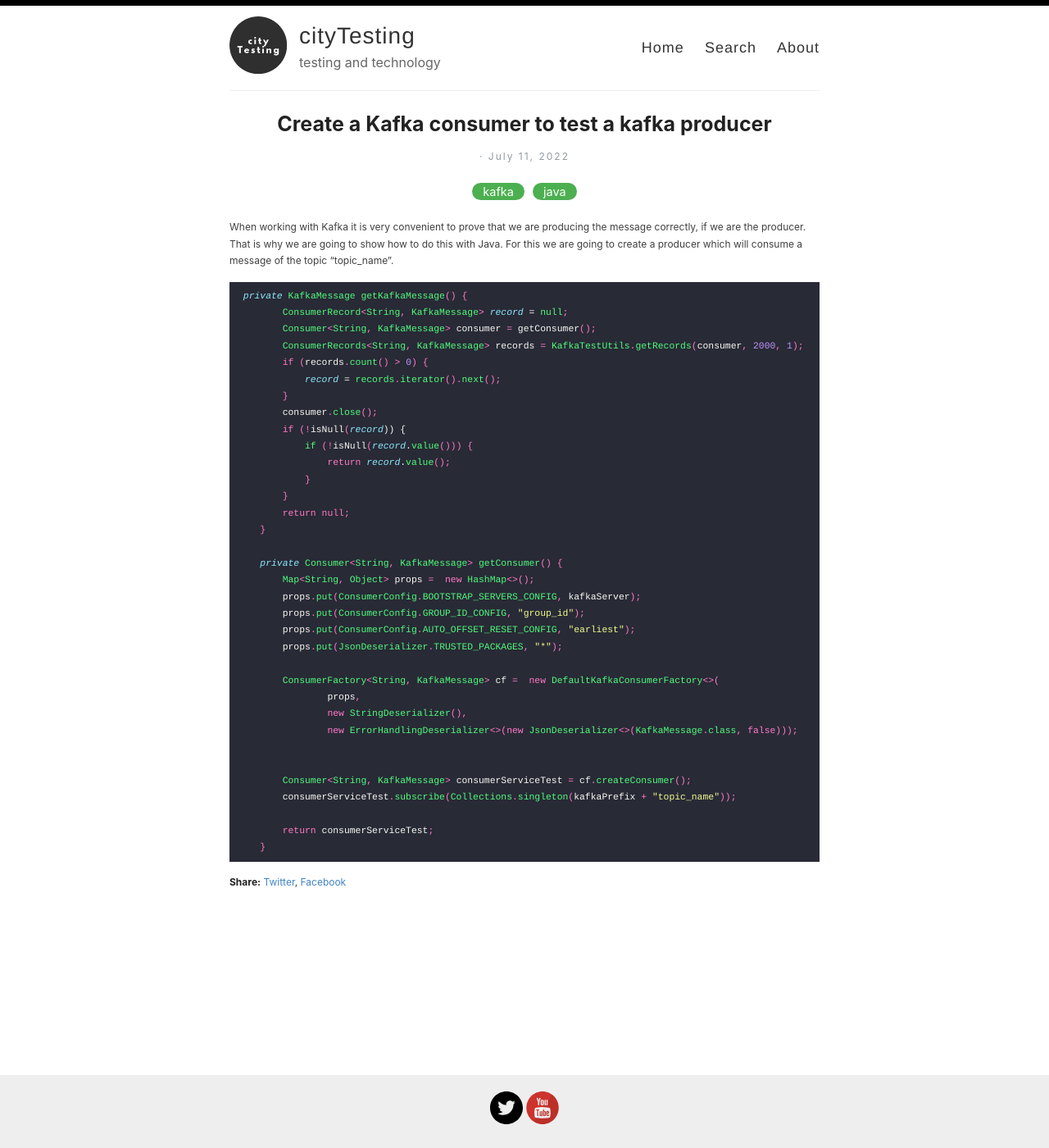
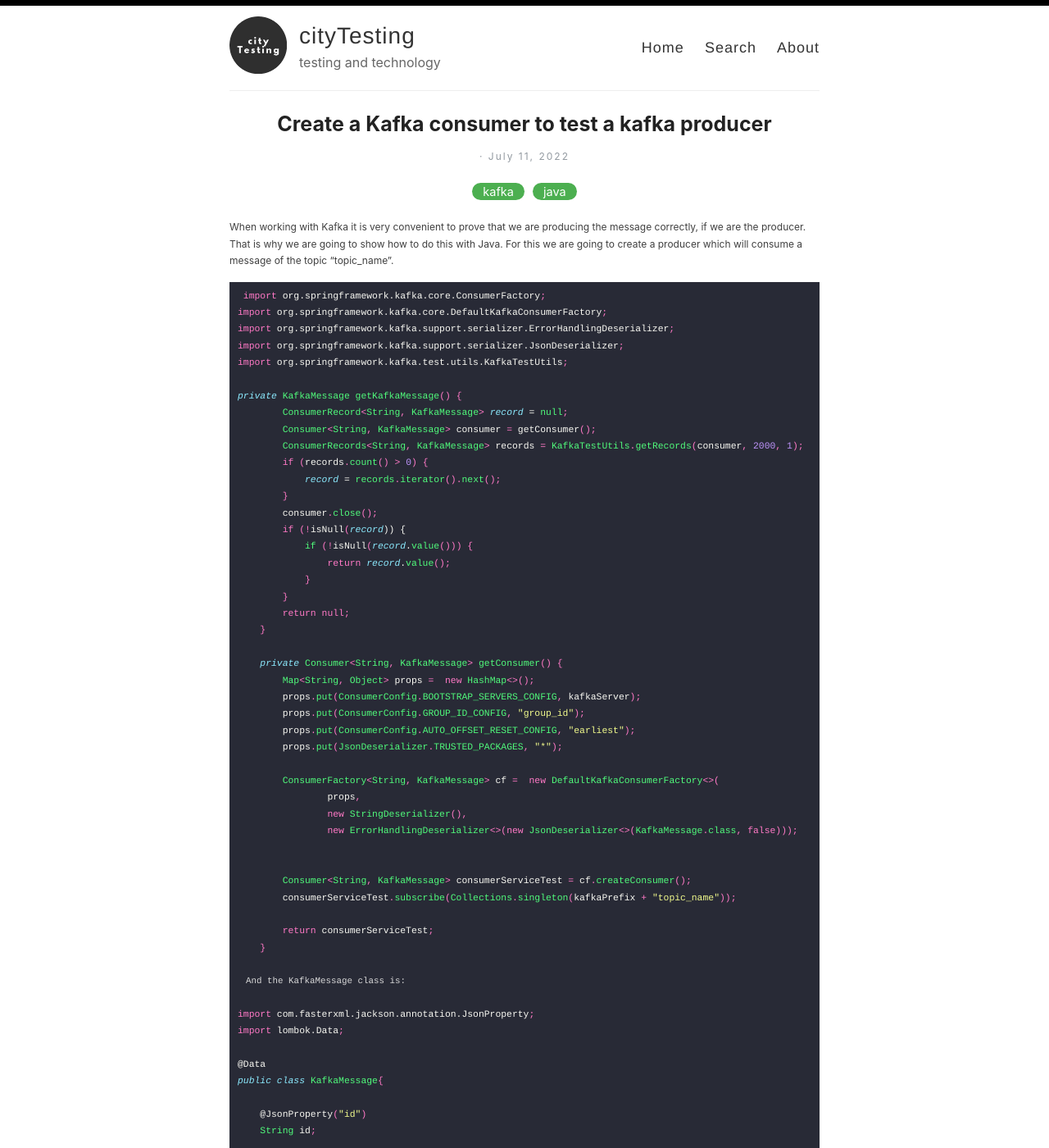
Before and after one commit to cityTesting/citytesting.github.io, a Jekyll site: the page built from _posts/2022-07-11-create-kafka-consumer-test-kafka-producer.md, in a window 1280 px wide and 1400 px high. Shown: the whole window at 82% size. Built offline with Jekyll 4.4.1, drawn with Linux system fonts in a browser that asks for light colours; some of the changed text lies outside the part shown.

Commit message:
Update 2022-07-11-create-kafka-consumer-test-kafka-producer.md

```diff
--- a/_posts/2022-07-11-create-kafka-consumer-test-kafka-producer.md
+++ b/_posts/2022-07-11-create-kafka-consumer-test-kafka-producer.md
@@ -7,7 +7,13 @@ categories: [kafka, java]
 When working with Kafka it is very convenient to prove that we are producing the message correctly, if we are the producer.  That is why we are going to show how to do this with Java. For this we are going to create a producer which will consume a message of the topic "topic_name".
 
 
-{% highlight java %} private KafkaMessage getKafkaMessage() {
+{% highlight java %} import org.springframework.kafka.core.ConsumerFactory;
+import org.springframework.kafka.core.DefaultKafkaConsumerFactory;
+import org.springframework.kafka.support.serializer.ErrorHandlingDeserializer;
+import org.springframework.kafka.support.serializer.JsonDeserializer;
+import org.springframework.kafka.test.utils.KafkaTestUtils;
+
+private KafkaMessage getKafkaMessage() {
         ConsumerRecord<String, KafkaMessage> record = null;
         Consumer<String, KafkaMessage> consumer = getConsumer();
         ConsumerRecords<String, KafkaMessage> records = KafkaTestUtils.getRecords(consumer, 2000, 1);
@@ -41,3 +47,19 @@ When working with Kafka it is very convenient to prove that we are producing the
 
         return consumerServiceTest;
     } {% endhighlight %}
+
+    And the KafkaMessage class is:
+
+    {% highlight java %}import com.fasterxml.jackson.annotation.JsonProperty;
+import lombok.Data;
+
+@Data
+public class KafkaMessage{
+
+    @JsonProperty("id")
+    String id;
+
+    @JsonProperty("responseTesting")
+    ResponseTesting responseTesting;
+
+} {% endhighlight %}
```
